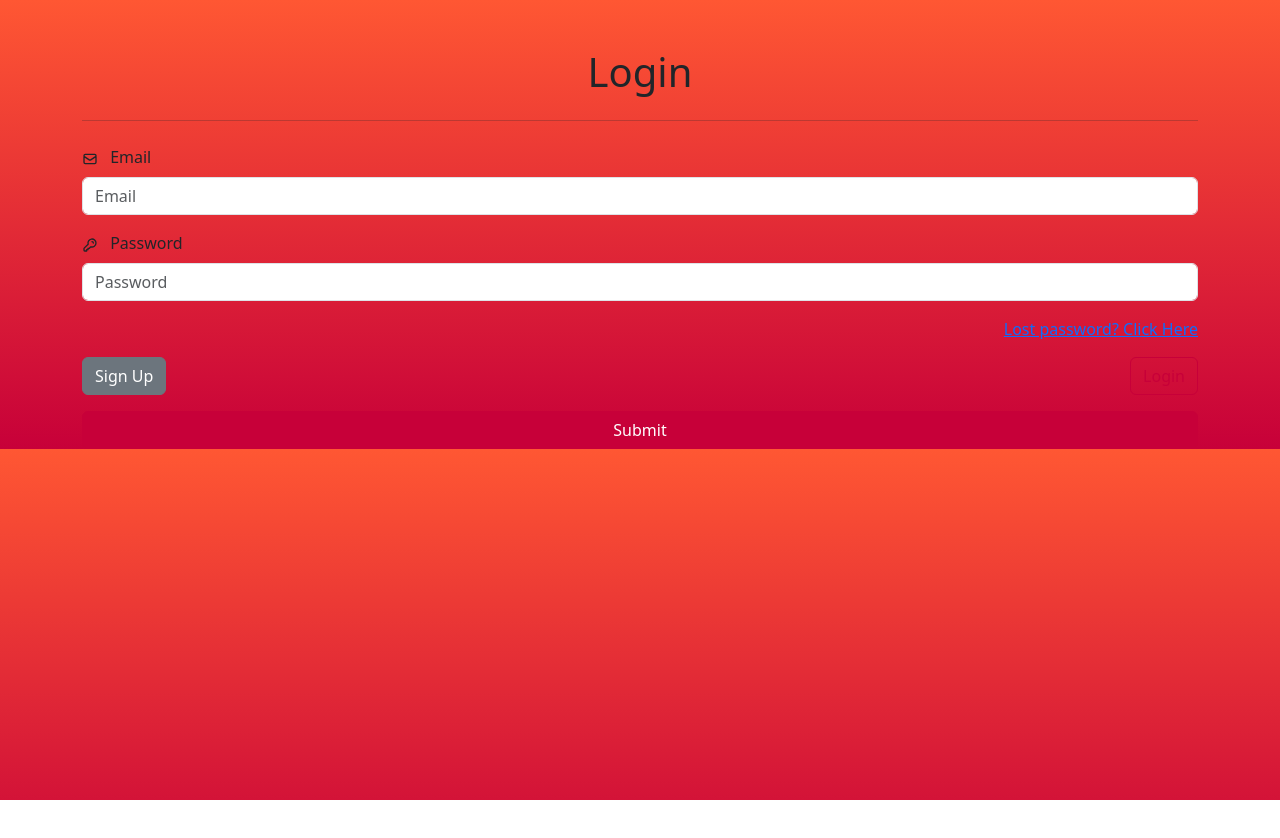
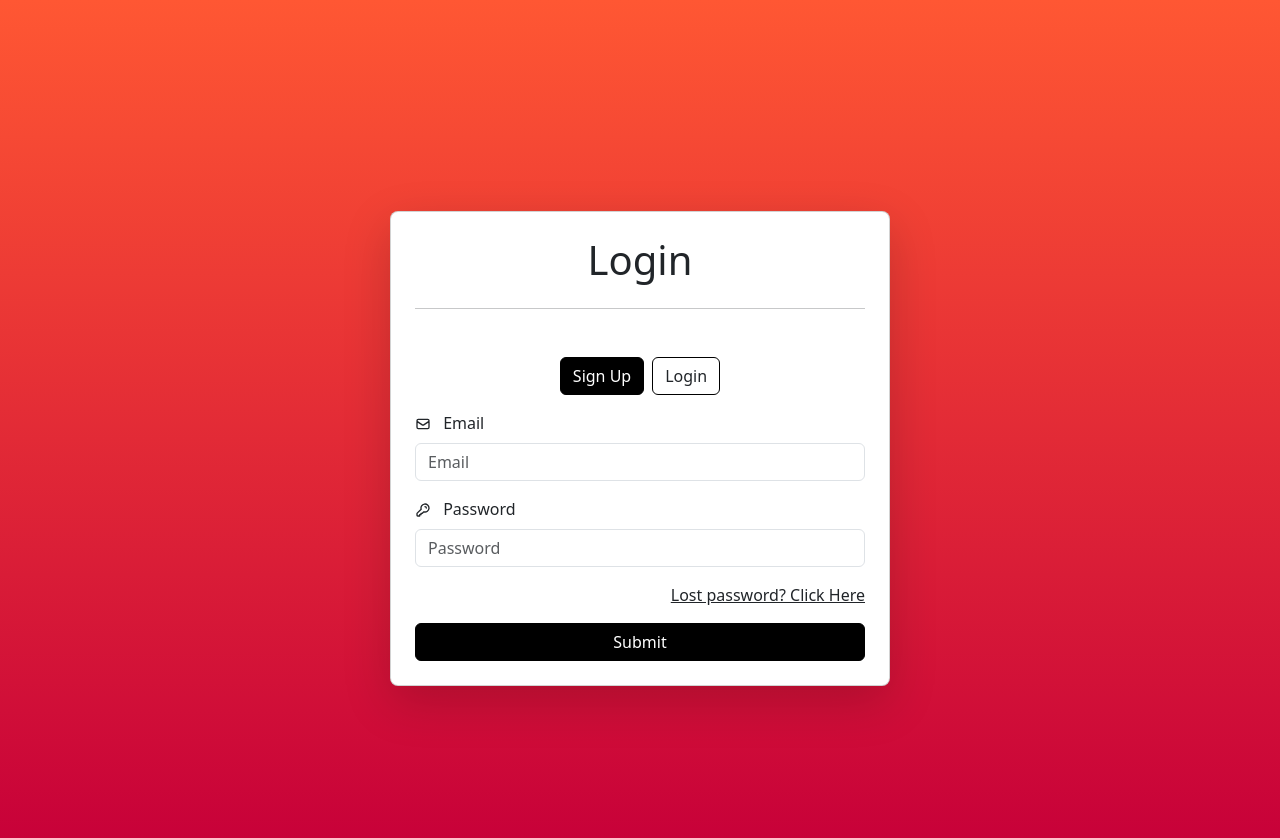
Before and after one commit to CT27/CT27-phase-2-final-front-end, a React (Create React App) app in the folder Casuals-App/: page /login in a window 1280 px wide. Shown: the top 838 px of the page. Before the commit the page ends 800 px from the top, so only its background shows below. Built offline with nearby package versions, Linux system fonts and the light colour scheme.

Commit message:
correcting css

```diff
--- a/Casuals-App/src/Components/Dashboard/Dashboard.js
+++ b/Casuals-App/src/Components/Dashboard/Dashboard.js
@@ -1,6 +1,6 @@
 import React, { useState, useEffect } from "react";
 import "bootstrap/dist/css/bootstrap.min.css";
-import Header from "../Header";
+import Header from "../Header/Header";
 import TimeLogForm from "../TimeLogForm/TimeLogForm";
 import PaymentDetails from "../PaymentDetails/PaymentDetails";
 import Reports from "../Reports/Reports";
--- a/Casuals-App/src/Components/ForgotPassword/ForgotPassword.css
+++ b/Casuals-App/src/Components/ForgotPassword/ForgotPassword.css
@@ -1,17 +1,49 @@
-.mt-5 {
+.container {
+    display: flex;
+    justify-content: center;
+    align-items: center;
+    min-height: 100vh;
+  }
+
+  .card {
+    border-radius: 8px;
+  }
+
+  .mt-5 {
     margin-top: 3rem;
   }
+
   .mb-3 {
     margin-bottom: 1rem;
   }
+
   .mb-4 {
     margin-bottom: 1.5rem;
   }
+
   .my-4 {
     margin-top: 1.5rem;
     margin-bottom: 1.5rem;
   }
-  .btn-primary {
-    background-color: #C70039;
-    border-color: #C70039;
+
+  .btn-dark {
+    background-color: black;
+    border-color: black;
+    color: white;
   }
+
+  .btn-light {
+    background-color: white;
+    border-color: black;
+    color: black;
+  }
+
+  .btn-light:hover {
+    background-color: black;
+    color: white;
+    border-color: black;
+  }
+
+  .text-dark {
+    color: black;
+  }
--- a/Casuals-App/src/Components/ForgotPassword/ForgotPassword.js
+++ b/Casuals-App/src/Components/ForgotPassword/ForgotPassword.js
@@ -22,7 +22,11 @@
   };
 
   return (
-    <div className="container mt-5">
+    <div className="container mt-5 d-flex justify-content-center">
+      <div
+        className="card p-4 shadow-lg"
+        style={{ maxWidth: "500px", width: "100%" }}
+      >
         <div className="text-center mb-4">
           <h1>Reset Password</h1>
           <hr className="my-4" />
@@ -41,15 +45,24 @@
           />
         </div>
         <div className="d-grid">
-        <button className="btn btn-primary" onClick={handleForgotPassword}>
+          <button
+            className="btn btn-dark text-white"
+            onClick={handleForgotPassword}
+          >
             Reset Password
           </button>
         </div>
         {message && (
-        <div className="alert alert-info mt-3" role="alert">
+          <div
+            className={`alert mt-3 ${
+              message.includes("Failed") ? "alert-danger" : "alert-info"
+            }`}
+            role="alert"
+          >
             {message}
           </div>
         )}
+      </div>
     </div>
   );
 };
--- a/Casuals-App/src/Components/Header.js
+++ /dev/null
@@ -1,21 +0,0 @@
-// src/components/Header.js
-import React from "react";
-import "bootstrap/dist/css/bootstrap.min.css";
-import logo from "./Assets/EVSPLwordnologo.png";
-
-const Header = () => {
-  return (
-    <header
-      className="bg-light border rounded py-2 mb-3 d-flex align-items-center"
-      style={{ height: "165x", width: "100%" }}
-    >
-      <img
-        src={logo}
-        alt="Logo"
-        style={{ width: "100%", height: "100%", objectFit: "cover" }}
-      />
-    </header>
-  );
-};
-
-export default Header;
--- /dev/null
+++ b/Casuals-App/src/Components/Header/Header.js
@@ -0,0 +1,58 @@
+import React from "react";
+import "bootstrap/dist/css/bootstrap.min.css";
+import logo from "../Assets/EVSPLwordnologo.png";
+
+const Header = () => {
+  return (
+    <header className="bg-light border rounded py-2 mb-3">
+      <nav className="navbar navbar-expand-lg navbar-light bg-light">
+        <div className="container-fluid">
+          <a className="navbar-brand" href="/">
+            <img
+              src={logo}
+              alt="Logo"
+              style={{ width: "150px", height: "auto", objectFit: "contain" }}
+            />
+          </a>
+          <button
+            className="navbar-toggler"
+            type="button"
+            data-bs-toggle="collapse"
+            data-bs-target="#navbarNav"
+            aria-controls="navbarNav"
+            aria-expanded="false"
+            aria-label="Toggle navigation"
+          >
+            <span className="navbar-toggler-icon"></span>
+          </button>
+          <div className="collapse navbar-collapse" id="navbarNav">
+            <ul className="navbar-nav ms-auto">
+              <li className="nav-item">
+                <a className="nav-link active" aria-current="page" href="/">
+                  Home
+                </a>
+              </li>
+              <li className="nav-item">
+                <a className="nav-link" href="/about">
+                  About
+                </a>
+              </li>
+              <li className="nav-item">
+                <a className="nav-link" href="/services">
+                  Services
+                </a>
+              </li>
+              <li className="nav-item">
+                <a className="nav-link" href="/contact">
+                  Contact
+                </a>
+              </li>
+            </ul>
+          </div>
+        </div>
+      </nav>
+    </header>
+  );
+};
+
+export default Header;
--- a/Casuals-App/src/Components/LoginSignup/LoginSignup.css
+++ b/Casuals-App/src/Components/LoginSignup/LoginSignup.css
@@ -1,28 +1,49 @@
-.custom-icon {
-    margin-right: 8px;
+.container {
+    display: flex;
+    justify-content: center;
+    align-items: center;
+    min-height: 100vh;
   }
+
+  .card {
+    border-radius: 8px;
+  }
+
   .mt-5 {
     margin-top: 3rem;
   }
+
   .mb-3 {
     margin-bottom: 1rem;
   }
+
   .mb-4 {
     margin-bottom: 1.5rem;
   }
+
   .my-4 {
     margin-top: 1.5rem;
     margin-bottom: 1.5rem;
   }
-  .btn-outline-secondary {
-    border: 1px solid #C70039;
-    color: #C70039;
-  }
-  .btn-outline-secondary:hover {
-    background-color: #C70039;
+
+  .btn-dark {
+    background-color: black;
+    border-color: black;
     color: white;
   }
-  .btn-primary {
-    background-color: #C70039;
-    border-color: #C70039;
+
+  .btn-light {
+    background-color: white;
+    border-color: black;
+    color: black;
   }
+
+  .btn-light:hover {
+    background-color: black;
+    color: white;
+    border-color: black;
+  }
+
+  .text-dark {
+    color: black;
+  }
--- a/Casuals-App/src/Components/LoginSignup/LoginSignup.js
+++ b/Casuals-App/src/Components/LoginSignup/LoginSignup.js
@@ -96,10 +96,36 @@
   };
 
   return (
-    <div className="container mt-5">
+    <div className="container mt-5 d-flex justify-content-center">
+      <div
+        className="card p-4 shadow-lg"
+        style={{ maxWidth: "500px", width: "100%" }}
+      >
         <div className="text-center mb-4">
           <h1>{action}</h1>
           <hr className="my-4" />
+        </div>
+        <div className="d-flex justify-content-center mb-3">
+          <button
+            type="button"
+            className={`btn ${
+              action === "Sign Up"
+                ? "btn-light text-dark"
+                : "btn-dark text-white"
+            }`}
+            onClick={() => setAction("Sign Up")}
+          >
+            Sign Up
+          </button>
+          <button
+            type="button"
+            className={`btn ms-2 ${
+              action === "Login" ? "btn-light text-dark" : "btn-dark text-white"
+            }`}
+            onClick={() => setAction("Login")}
+          >
+            Login
+          </button>
         </div>
         <form onSubmit={handleSubmit}>
           {action === "Sign Up" && (
@@ -146,31 +172,13 @@
           </div>
           {action === "Login" && (
             <div className="mb-3 text-end">
-            <Link to="/forgotpassword">Lost password? Click Here</Link>
+              <Link to="/forgotpassword" className="text-dark">
+                Lost password? Click Here
+              </Link>
             </div>
           )}
-        <div className="d-flex justify-content-between mb-3">
-          <button
-            type="button"
-            className={`btn ${
-              action === "Login" ? "btn-secondary" : "btn-outline-secondary"
-            }`}
-            onClick={() => setAction("Sign Up")}
-          >
-            Sign Up
-          </button>
-          <button
-            type="button"
-            className={`btn ${
-              action === "Sign Up" ? "btn-secondary" : "btn-outline-secondary"
-            }`}
-            onClick={() => setAction("Login")}
-          >
-            Login
-          </button>
-        </div>
           <div className="d-grid">
-          <button type="submit" className="btn btn-primary">
+            <button type="submit" className="btn btn-dark text-white">
               Submit
             </button>
           </div>
@@ -179,6 +187,7 @@
           )}
         </form>
       </div>
+    </div>
   );
 };
 
```
Also changed, not shown: Casuals-App/src/Components/Header/Header.css (added, +21 -0 lines). Lines whose indentation alone changed are shown as unchanged.
